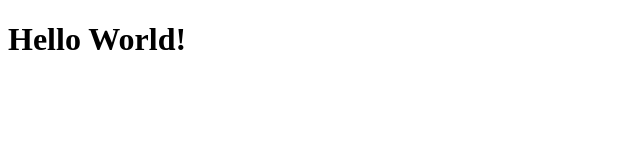
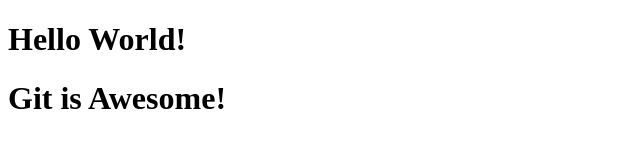
Before and after one commit to Midhun-chandran/new_project, a plain HTML site: page index.html in a window 1280 px wide. Shown: the whole page, without its empty margins (0-640 px from the left). Drawn offline with Linux system fonts and the light colour scheme.

Commit message:
Update index.html

```diff
--- a/index.html
+++ b/index.html
@@ -8,5 +8,6 @@
 </head>
 <body>
     <h1>Hello World!</h1>
+    <h1>Git is Awesome!</h1>
 </body>
 </html>
```
